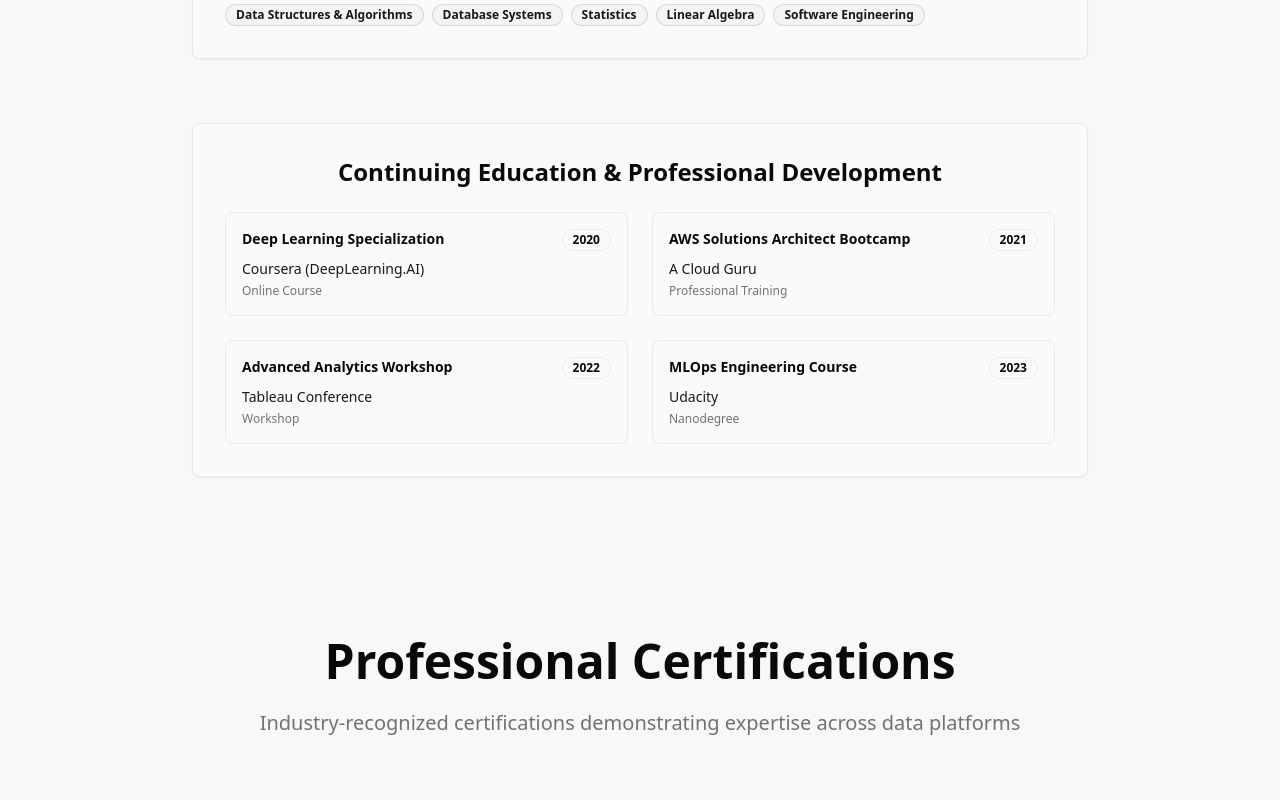
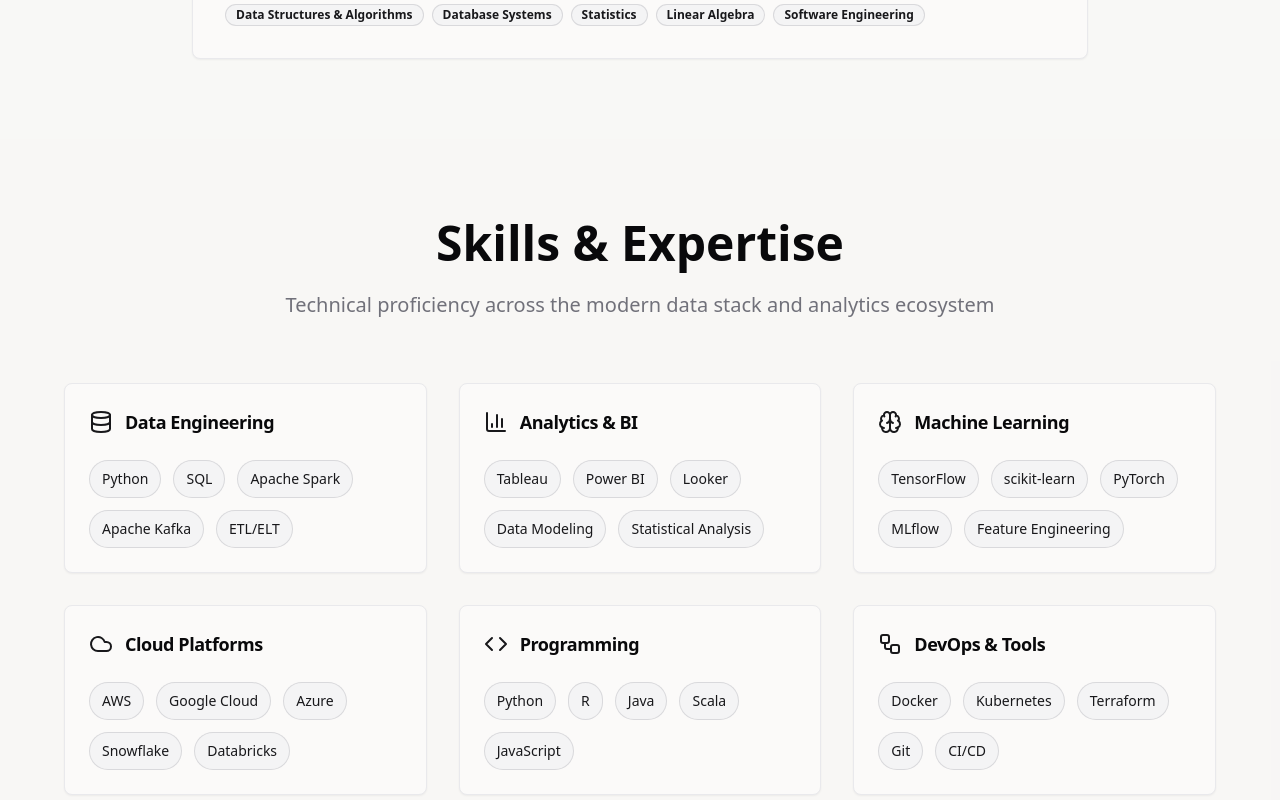
Before and after one commit to Adh101/portfolio-atish-dhamala, a React (Vite) app: page / in a window 1280 px wide. Shown: the part 4720-5520 px from the top of the page. Built offline with nearby package versions, Linux system fonts and the light colour scheme.

Commit message:
Remove education and learning sections

```diff
--- a/src/components/Education.tsx
+++ b/src/components/Education.tsx
@@ -1,6 +1,6 @@
 import { Card, CardContent } from '@/components/ui/card';
 import { Badge } from '@/components/ui/badge';
-import { GraduationCap, Award, BookOpen, Calendar } from 'lucide-react';
+import { GraduationCap, BookOpen, Calendar } from 'lucide-react';
 
 const Education = () => {
   const education = [
@@ -34,32 +34,6 @@ const Education = () => {
     }
   ];
 
-  const additionalEducation = [
-    {
-      title: "Deep Learning Specialization",
-      provider: "Coursera (DeepLearning.AI)",
-      year: "2020",
-      type: "Online Course"
-    },
-    {
-      title: "AWS Solutions Architect Bootcamp",
-      provider: "A Cloud Guru",
-      year: "2021",
-      type: "Professional Training"
-    },
-    {
-      title: "Advanced Analytics Workshop",
-      provider: "Tableau Conference",
-      year: "2022",
-      type: "Workshop"
-    },
-    {
-      title: "MLOps Engineering Course",
-      provider: "Udacity",
-      year: "2023",
-      type: "Nanodegree"
-    }
-  ];
 
   return (
     <section id="education" className="py-20 bg-background">
@@ -74,7 +48,7 @@ const Education = () => {
             </p>
           </div>
 
-          <div className="space-y-8 mb-16">
+          <div className="space-y-8">
             {education.map((edu, index) => (
               <Card key={index} className="bg-card border-border hover:shadow-lg transition-shadow duration-300">
                 <CardContent className="p-8">
@@ -125,34 +99,6 @@ const Education = () => {
               </Card>
             ))}
           </div>
-
-          <Card className="bg-card border-border">
-            <CardContent className="p-8">
-              <h3 className="text-2xl font-bold text-foreground mb-6 text-center">
-                Continuing Education & Professional Development
-              </h3>
-              <div className="grid grid-cols-1 md:grid-cols-2 gap-6">
-                {additionalEducation.map((item, index) => (
-                  <div key={index} className="border border-border rounded-lg p-4 hover:bg-muted/50 transition-colors duration-200">
-                    <div className="flex items-start justify-between mb-2">
-                      <h4 className="font-semibold text-foreground text-sm">
-                        {item.title}
-                      </h4>
-                      <Badge variant="outline" className="text-xs">
-                        {item.year}
-                      </Badge>
-                    </div>
-                    <div className="text-sm text-primary mb-1">
-                      {item.provider}
-                    </div>
-                    <div className="text-xs text-muted-foreground">
-                      {item.type}
-                    </div>
-                  </div>
-                ))}
-              </div>
-            </CardContent>
-          </Card>
         </div>
       </div>
     </section>
--- a/src/pages/Index.tsx
+++ b/src/pages/Index.tsx
@@ -5,8 +5,6 @@ import Experience from '@/components/Experience';
 import Projects from '@/components/Projects';
 import Skills from '@/components/Skills';
 import Education from '@/components/Education';
-import Certifications from '@/components/Certifications';
-import LearningGrowth from '@/components/LearningGrowth';
 import Blog from '@/components/Blog';
 import Contact from '@/components/Contact';
 import Footer from '@/components/Footer';
@@ -19,8 +17,6 @@ const Index = () => {
       <About />
       <Experience />
       <Education />
-      <Certifications />
-      <LearningGrowth />
       <Skills />
       <Projects />
       <Blog />
```
